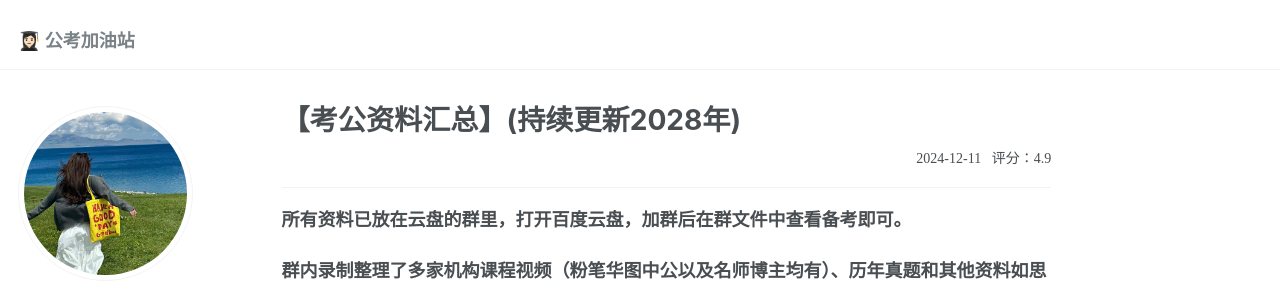
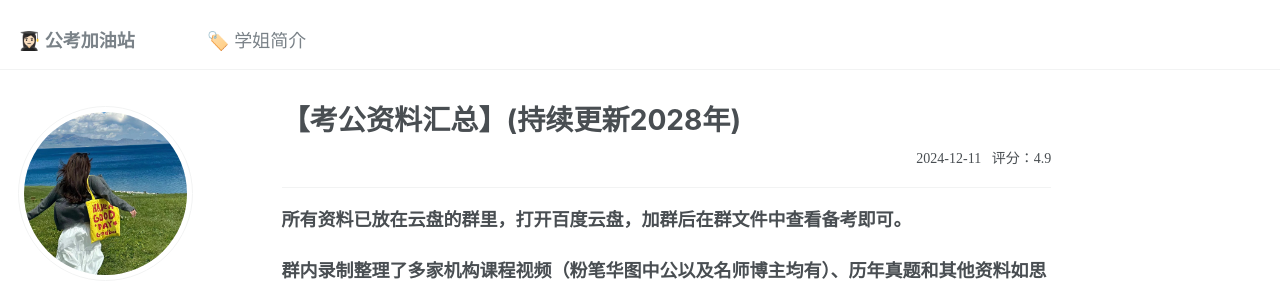
Before and after one commit to KnowledgeStoreVIP/GkStoreVIP.github.io, a Jekyll site: the page built from _pages/about.md, in a window 1280 px wide. Shown: the top 281 px of the page. Built offline with Jekyll 4.4.1, drawn with Linux system fonts in a browser that asks for light colours.

Commit message:
Update navigation.yml

```diff
--- a/_data/navigation.yml
+++ b/_data/navigation.yml
@@ -15,8 +15,8 @@ main:
   # - title: "Teaching"
   #   url: /teaching/
 
-  # - title: "Portfolio"
-  #   url: /portfolio/
+  - title: "🏷️ 学姐简介"
+    url: /portfolio/
 
   # - title: "Blog Posts"
   #   url: /year-archive/
```
